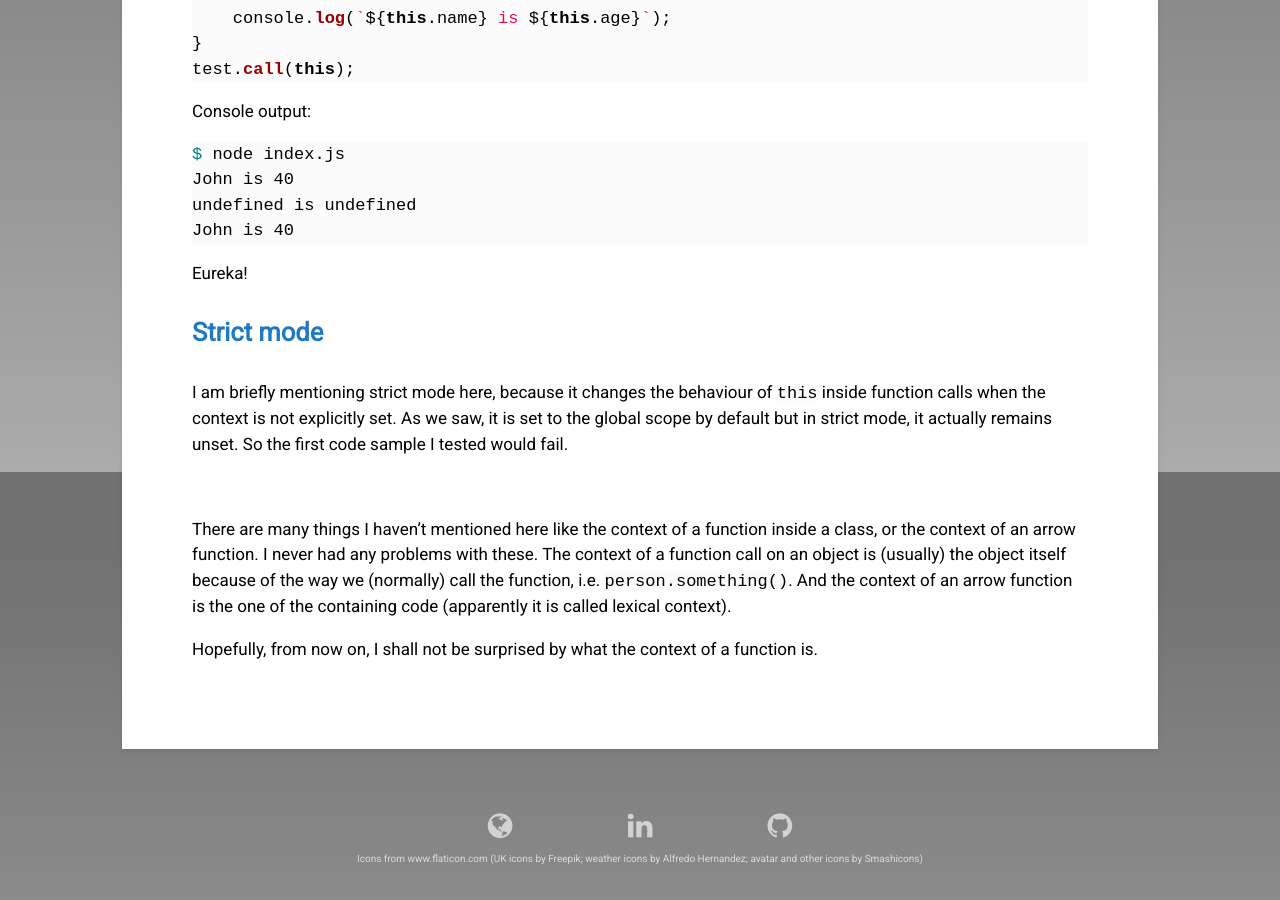
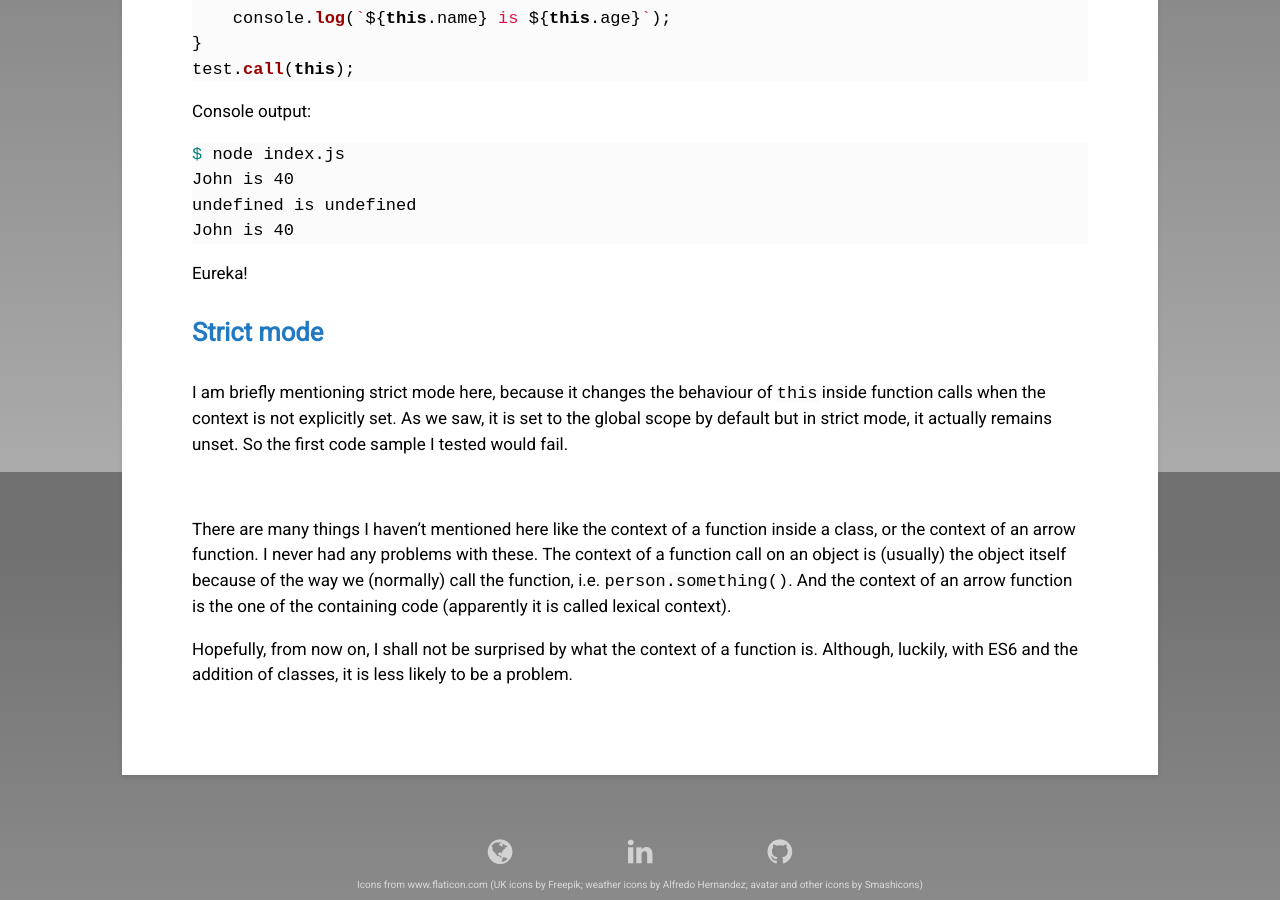
Before and after one commit to caroleolivier/caroleolivier.github.io, a Jekyll site: the page built from _posts/2018-01-20-constructor-functions-and-function-context-in-javascript.md, in a window 1280 px wide and 900 px high, scrolled down 2228 px. Built offline with Jekyll 4.4.1, drawn with Linux system fonts in a browser that asks for light colours; before the commit the page ends 3102 px from its top, so only the background shows below that.

Commit message:
Add a few words in the conclusion about ES6

```diff
--- a/_posts/2018-01-20-constructor-functions-and-function-context-in-javascript.md
+++ b/_posts/2018-01-20-constructor-functions-and-function-context-in-javascript.md
@@ -103,4 +103,4 @@ I am briefly mentioning strict mode here, because it changes the behaviour of `t
 
 There are many things I haven't mentioned here like the context of a function inside a class, or the context of an arrow function. I never had any problems with these. The context of a function call on an object is (usually) the object itself because of the way we (normally) call the function, i.e. `person.something()`. And the context of an arrow function is the one of the containing code (apparently it is called lexical context).
 
-Hopefully, from now on, I shall not be surprised by what the context of a function is.
+Hopefully, from now on, I shall not be surprised by what the context of a function is. Although, luckily, with ES6 and the addition of classes, it is less likely to be a problem.
```
